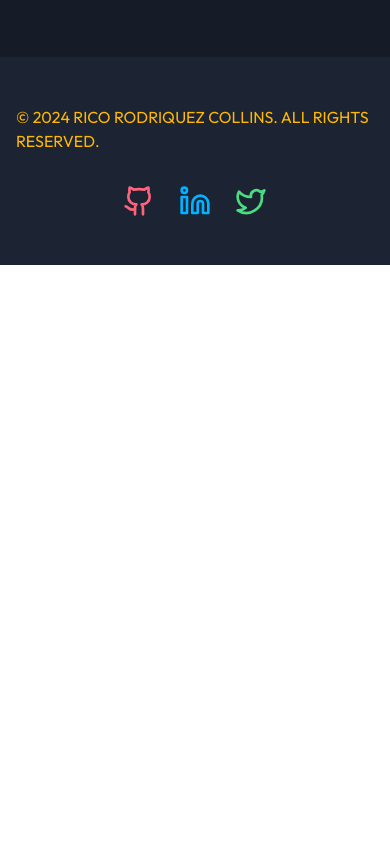
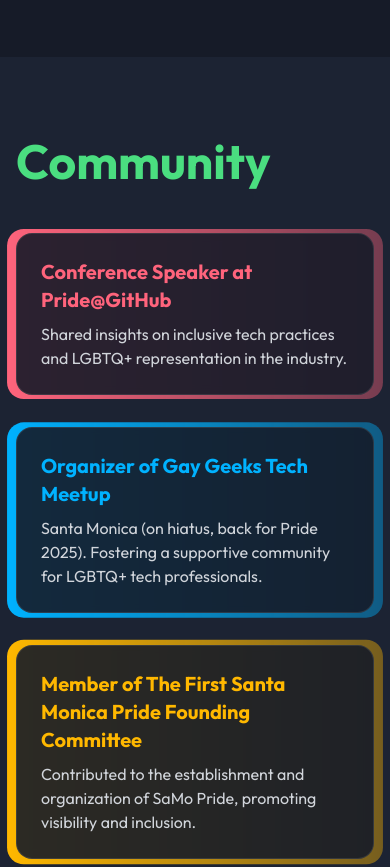
Before and after one commit to ricokareem/codeforgood, a Next.js app: page / in a window 390 px wide. Shown: the part 6680-7547 px from the top of the page. Before the commit the page ends 6945 px from the top, so only its background shows below. Built offline with nearby package versions, Linux system fonts and the light colour scheme.

Commit message:
add Community section

```diff
--- a/app/page.tsx
+++ b/app/page.tsx
@@ -7,6 +7,7 @@ import Experience from "@/components/experience"
 import Skills from "@/components/skills"
 import Projects from "@/components/projects"
 import Education from "@/components/education"
+import Community from "@/components/community"
 import Footer from "@/components/footer"
 import CustomCursor from "@/components/custom-cursor"
 import FloatingShapes from "@/components/floating-shapes"
@@ -87,6 +88,7 @@ export default function Home() {
         </div>
         <Projects />
         <Education />
+        <Community />
       </main>
       <Footer />
     </div>
--- /dev/null
+++ b/components/community.tsx
@@ -0,0 +1,77 @@
+"use client"
+
+import { useRef } from "react"
+import { motion, useInView } from "framer-motion"
+import { useTranslation } from "react-i18next"
+
+export default function Community() {
+  const ref = useRef(null)
+  const isInView = useInView(ref, { once: true, amount: 0.2 })
+  const { t } = useTranslation("translation")
+
+  const communityItems = [
+    {
+      title: t("community.item1.title"),
+      description: t("community.item1.description"),
+      color: "#FF647C",
+    },
+    {
+      title: t("community.item2.title"),
+      description: t("community.item2.description"),
+      color: "#00B2FF",
+      link: "https://www.meetup.com/Gay-Geeks-Gay-and-Lesbian-Software-Developers",
+    },
+    {
+      title: t("community.item3.title"),
+      description: t("community.item3.description"),
+      color: "#FFB800",
+      link: "https://www.smpride.com/",
+    },
+  ]
+
+  return (
+    <section id="community" className="py-20 bg-[#1C2333]" ref={ref}>
+      <div className="container mx-auto px-4">
+        <h2 className="text-5xl font-bold text-[#4ADE80] mb-12">{t("community.title")}</h2>
+        <div className="grid grid-cols-1 md:grid-cols-2 gap-8">
+          {communityItems.map((item, index) => (
+            <motion.div
+              key={index}
+              className="relative group"
+              initial={{ opacity: 0, y: 50 }}
+              animate={isInView ? { opacity: 1, y: 0 } : { opacity: 0, y: 50 }}
+              transition={{ duration: 0.5, delay: index * 0.1 }}
+            >
+              <div
+                className="absolute inset-0 bg-gradient-to-r rounded-2xl transform scale-105 transition-transform duration-300 group-hover:rotate-3 group-hover:scale-110"
+                style={{ background: `linear-gradient(to right, ${item.color}, ${item.color}66)` }}
+              />
+              <div className="relative bg-[#161B28]/90 backdrop-blur-sm p-6 rounded-2xl border border-white/10">
+                {item.link ? (
+                  <a
+                    href={item.link}
+                    target="_blank"
+                    rel="noopener noreferrer"
+                    className="block transition-opacity hover:opacity-80"
+                  >
+                    <h3 className="text-xl font-bold mb-2" style={{ color: item.color }}>
+                      {item.title}
+                    </h3>
+                    <p className="text-gray-300">{item.description}</p>
+                  </a>
+                ) : (
+                  <>
+                    <h3 className="text-xl font-bold mb-2" style={{ color: item.color }}>
+                      {item.title}
+                    </h3>
+                    <p className="text-gray-300">{item.description}</p>
+                  </>
+                )}
+              </div>
+            </motion.div>
+          ))}
+        </div>
+      </div>
+    </section>
+  )
+}
--- a/components/header.tsx
+++ b/components/header.tsx
@@ -27,6 +27,7 @@ export default function Header() {
     { key: "skills", label: t("menu.skills") },
     { key: "projects", label: t("menu.projects") },
     { key: "education", label: t("menu.education") },
+    { key: "community", label: t("menu.community") },
   ]
 
   return (
--- a/public/locales/en/translation.json
+++ b/public/locales/en/translation.json
@@ -14,7 +14,23 @@
     "skills": "Skills",
     "projects": "Projects",
     "education": "Education",
-    "selectLanguage": "Select language"
+    "selectLanguage": "Select language",
+    "community": "Community"
+  },
+  "community": {
+    "title": "Community",
+    "item1": {
+      "title": "Conference Speaker at Pride@GitHub",
+      "description": "Shared insights on inclusive tech practices and LGBTQ+ representation in the industry."
+    },
+    "item2": {
+      "title": "Organizer of Gay Geeks Tech Meetup",
+      "description": "Santa Monica (on hiatus, back for Pride 2025). Fostering a supportive community for LGBTQ+ tech professionals."
+    },
+    "item3": {
+      "title": "Member of The First Santa Monica Pride Founding Committee",
+      "description": "Contributed to the establishment and organization of SaMo Pride, promoting visibility and inclusion."
+    }
   },
   "experience1": {
     "title": "SENIOR PRINCIPAL SOFTWARE ENGINEER",
```
Also changed, not shown: public/locales/de/translation.json (+17 -1 lines), public/locales/es/translation.json (+16 -1 lines).
